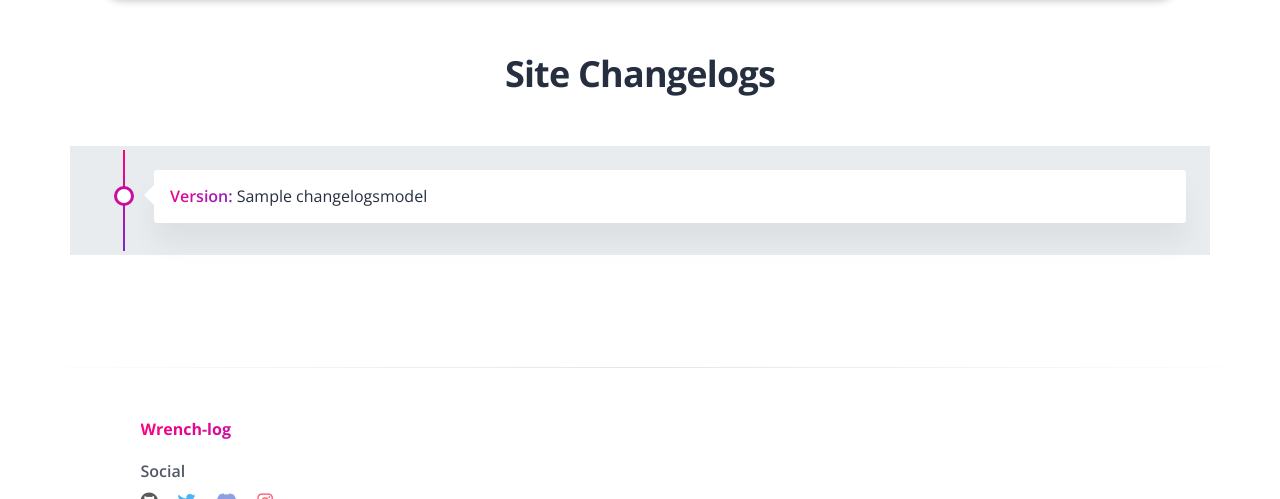
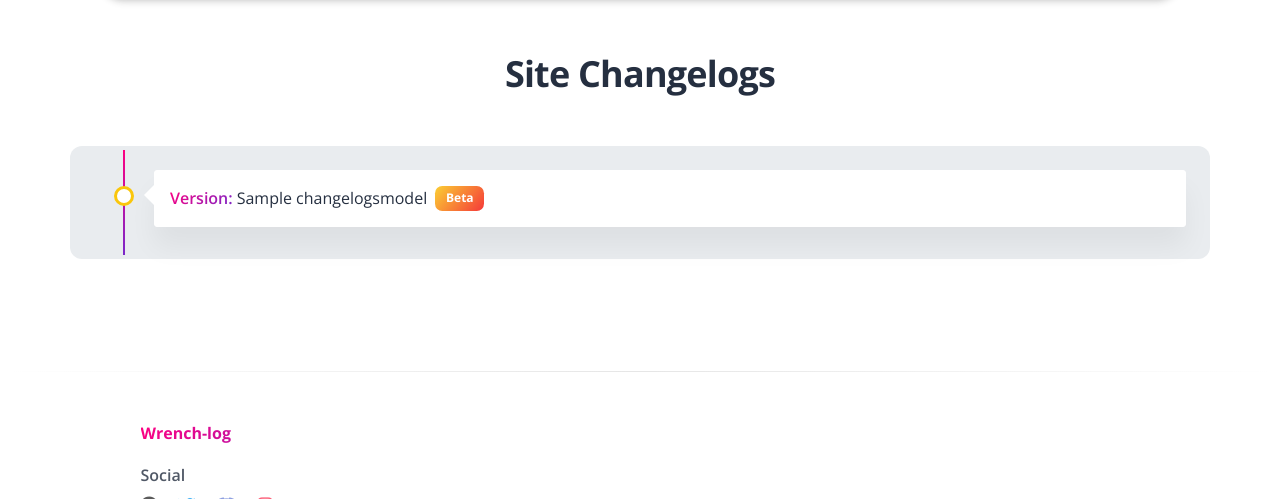
Before and after one commit to wrench1815/blog, a Django app: page /changelogs/ in a window 1280 px wide. Shown: the part 77-576 px from the top of the page. Run offline with Django 3.2, Linux system fonts and the light colour scheme; tables that the repository leaves empty hold one stand-in row (values such as "Sample post"); some libraries are stand-ins or nearby versions.

Commit message:
update changelogs page

```diff
--- a/mainpages/static/css/stylesheet.css
+++ b/mainpages/static/css/stylesheet.css
@@ -351,7 +351,7 @@
   display: inline-block;
   position: absolute;
   border-radius: 50%;
-  border: 3px solid #f53939;
+  border: 3px solid #fac60b;
   left: 20px;
   width: 20px;
   height: 20px;
--- a/templates/mainpages/changelogs.html
+++ b/templates/mainpages/changelogs.html
@@ -7,23 +7,24 @@
 
 <div class="mt-8">
   <h2 class="text-center">Site Changelogs</h2>
-  <div class="container my-5 bg-light">
+  <div class="container my-5 bg-light rounded-3">
     <div class="row">
       <div class="col">
         <ul class="custom-timeline pt-1 pb-1 mb-2">
           <div class="accordion" id="changelogAccordion">
             {% for changelog in changelogs %}
 
-            <div class="custom-timeline-item-primary">
+            <div class="
+            {% if changelog.version_type == 'Beta' %}
+              custom-timeline-item-warning
+            {% elif changelog.version_type == 'Major' %}
+              custom-timeline-item-success
+            {% else %}
+              custom-timeline-item-info
+            {% endif %}
+              ">
               <div
-                class="
-                  accordion-item
-                  shadow-blur
-                  bg-white
-                  custom-timeline-arrow-left
-                  ms-2
-                  ps-0
-                "
+                class=" accordion-item shadow-blur bg-white custom-timeline-arrow-left ms-2 ps-0"
               >
                 <h2 class="accordion-header" id="headingLogOne">
                   <button
@@ -36,7 +37,15 @@
                   >
                     <span class="text-gradient text-primary text-bold me-1"
                       >Version:</span
-                    >{{ changelog.version_title }}
+                    >{{ changelog.version_title }} <span class="ms-2 badge
+                    {% if changelog.version_type == 'Beta' %}
+                      bg-gradient-warning
+                    {% elif changelog.version_type == 'Major' %}
+                      bg-gradient-success
+                    {% else %}
+                      bg-gradient-info
+                    {% endif %}
+                    ">{{ changelog.version_type }}</span>
                   </button>
                 </h2>
                 <div
```
